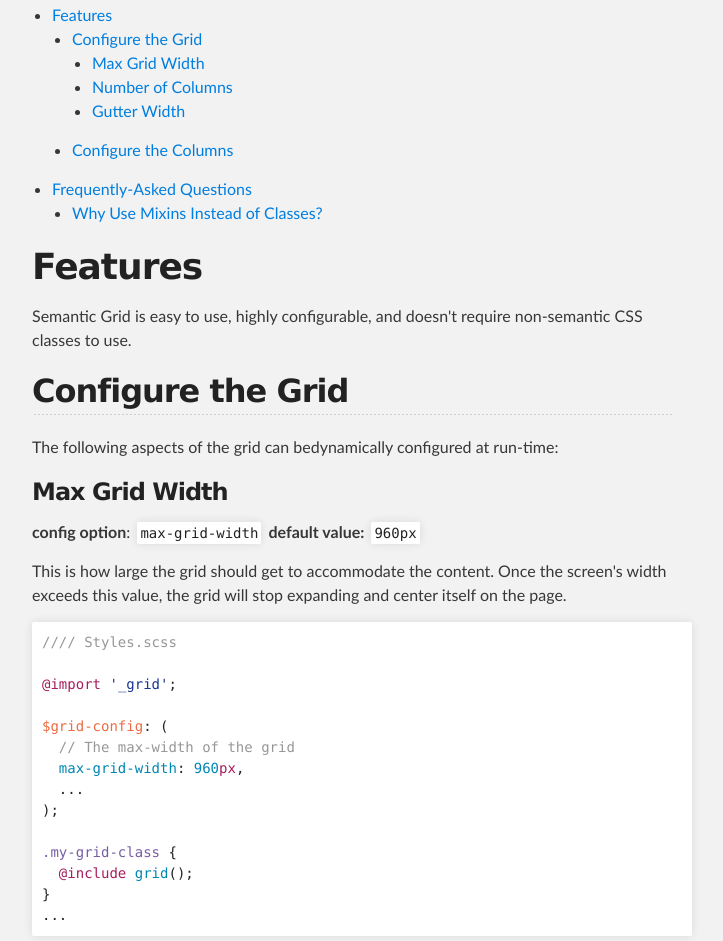
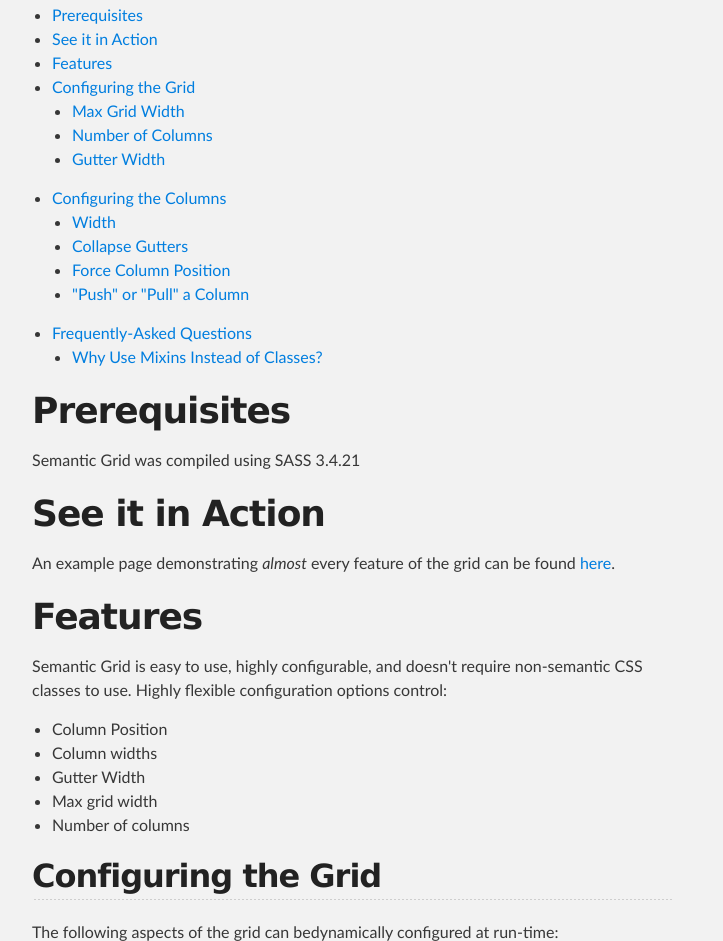
Before and after one commit to opnsrce/semantic-grid, a plain HTML site: page index.html in a window 1280 px wide. Shown: the part 424-1365 px from the top of the page, without its empty margins (288-1011 px from the left). Drawn offline with Linux system fonts and the light colour scheme.

Commit message:
Create gh-pages branch via GitHub

```diff
--- a/index.html
+++ b/index.html
@@ -41,12 +41,11 @@
 <a id="table-of-contents" class="anchor" href="#table-of-contents" aria-hidden="true"><span aria-hidden="true" class="octicon octicon-link"></span></a>Table of Contents:</h1>
 
 <ul>
+<li><a href="#prerequisites">Prerequisites</a></li>
+<li><a href="#see-it-in-action">See it in Action</a></li>
+<li><a href="#features">Features</a></li>
 <li>
-<a href="#features">Features</a>
-
-<ul>
-<li>
-<a href="#configure-the-grid">Configure the Grid</a>
+<a href="#configuring-the-grid">Configuring the Grid</a>
 
 <ul>
 <li><a href="#max-grid-width">Max Grid Width</a></li>
@@ -54,7 +53,14 @@
 <li><a href="#gutter-width">Gutter Width</a></li>
 </ul>
 </li>
-<li><a href="#configure-the-columns">Configure the Columns</a></li>
+<li>
+<a href="#configuring-the-columns">Configuring the Columns</a>
+
+<ul>
+<li><a href="#width">Width</a></li>
+<li><a href="#collapse-gutters">Collapse Gutters</a></li>
+<li><a href="#force-column-position">Force Column Position</a></li>
+<li><a href="#push-or-pull-a-column">"Push" or "Pull" a Column</a></li>
 </ul>
 </li>
 <li>
@@ -67,13 +73,32 @@
 </ul>
 
 <h1>
+<a id="prerequisites" class="anchor" href="#prerequisites" aria-hidden="true"><span aria-hidden="true" class="octicon octicon-link"></span></a>Prerequisites</h1>
+
+<p>Semantic Grid was compiled using SASS 3.4.21</p>
+
+<h1>
+<a id="see-it-in-action" class="anchor" href="#see-it-in-action" aria-hidden="true"><span aria-hidden="true" class="octicon octicon-link"></span></a>See it in Action</h1>
+
+<p>An example page demonstrating <em>almost</em> every feature of the grid can be found
+<a href="/semantic-grid/examples/index.html">here</a>.</p>
+
+<h1>
 <a id="features" class="anchor" href="#features" aria-hidden="true"><span aria-hidden="true" class="octicon octicon-link"></span></a>Features</h1>
 
 <p>Semantic Grid is easy to use, highly configurable, and doesn't require
-non-semantic CSS classes to use.</p>
+non-semantic CSS classes to use. Highly flexible configuration options control:</p>
+
+<ul>
+<li>Column Position</li>
+<li>Column widths</li>
+<li>Gutter Width</li>
+<li>Max grid width</li>
+<li>Number of columns</li>
+</ul>
 
 <h2>
-<a id="configure-the-grid" class="anchor" href="#configure-the-grid" aria-hidden="true"><span aria-hidden="true" class="octicon octicon-link"></span></a>Configure the Grid</h2>
+<a id="configuring-the-grid" class="anchor" href="#configuring-the-grid" aria-hidden="true"><span aria-hidden="true" class="octicon octicon-link"></span></a>Configuring the Grid</h2>
 
 <p>The following aspects of the grid can bedynamically configured at run-time:</p>
 
@@ -151,7 +176,7 @@
 ...</pre></div>
 
 <h2>
-<a id="configure-the-columns" class="anchor" href="#configure-the-columns" aria-hidden="true"><span aria-hidden="true" class="octicon octicon-link"></span></a>Configure the Columns</h2>
+<a id="configuring-the-columns" class="anchor" href="#configuring-the-columns" aria-hidden="true"><span aria-hidden="true" class="octicon octicon-link"></span></a>Configuring the Columns</h2>
 
 <p>The following aspects of a column can be configured:</p>
 
@@ -176,7 +201,7 @@
 ...</pre></div>
 
 <h3>
-<a id="collapse-gutters-on-any-or-all-sides" class="anchor" href="#collapse-gutters-on-any-or-all-sides" aria-hidden="true"><span aria-hidden="true" class="octicon octicon-link"></span></a>Collapse Gutters on Any or All Sides</h3>
+<a id="collapse-gutters" class="anchor" href="#collapse-gutters" aria-hidden="true"><span aria-hidden="true" class="octicon octicon-link"></span></a>Collapse Gutters</h3>
 
 <p><strong>config option</strong>: <code>collapse</code>
 <strong>default value</strong>: <code>none</code></p>
@@ -205,7 +230,7 @@
 ...</pre></div>
 
 <h3>
-<a id="force-a-column-to-be-right-aligned-or-centered" class="anchor" href="#force-a-column-to-be-right-aligned-or-centered" aria-hidden="true"><span aria-hidden="true" class="octicon octicon-link"></span></a>Force a Column to be Right-aligned or Centered</h3>
+<a id="force-column-position" class="anchor" href="#force-column-position" aria-hidden="true"><span aria-hidden="true" class="octicon octicon-link"></span></a>Force Column Position</h3>
 
 <p><strong>config option</strong>: <code>force</code>
 <strong>default_value</strong>: <code>none</code></p>
@@ -263,7 +288,7 @@
 appear in the source code before the centered column does.</p>
 
 <h3>
-<a id="push-or-pull-a-column-a-number-of-column-widths" class="anchor" href="#push-or-pull-a-column-a-number-of-column-widths" aria-hidden="true"><span aria-hidden="true" class="octicon octicon-link"></span></a>"Push" or "Pull" a Column a Number of Column-widths</h3>
+<a id="push-or-pull-a-column" class="anchor" href="#push-or-pull-a-column" aria-hidden="true"><span aria-hidden="true" class="octicon octicon-link"></span></a>"Push" or "Pull" a Column</h3>
 
 <p><strong>config option</strong>: <code>push</code> and <code>pull</code>
 <strong>default value</strong>: <code>0</code></p>
```
Also changed, not shown: params.json (+1 -1 lines).
